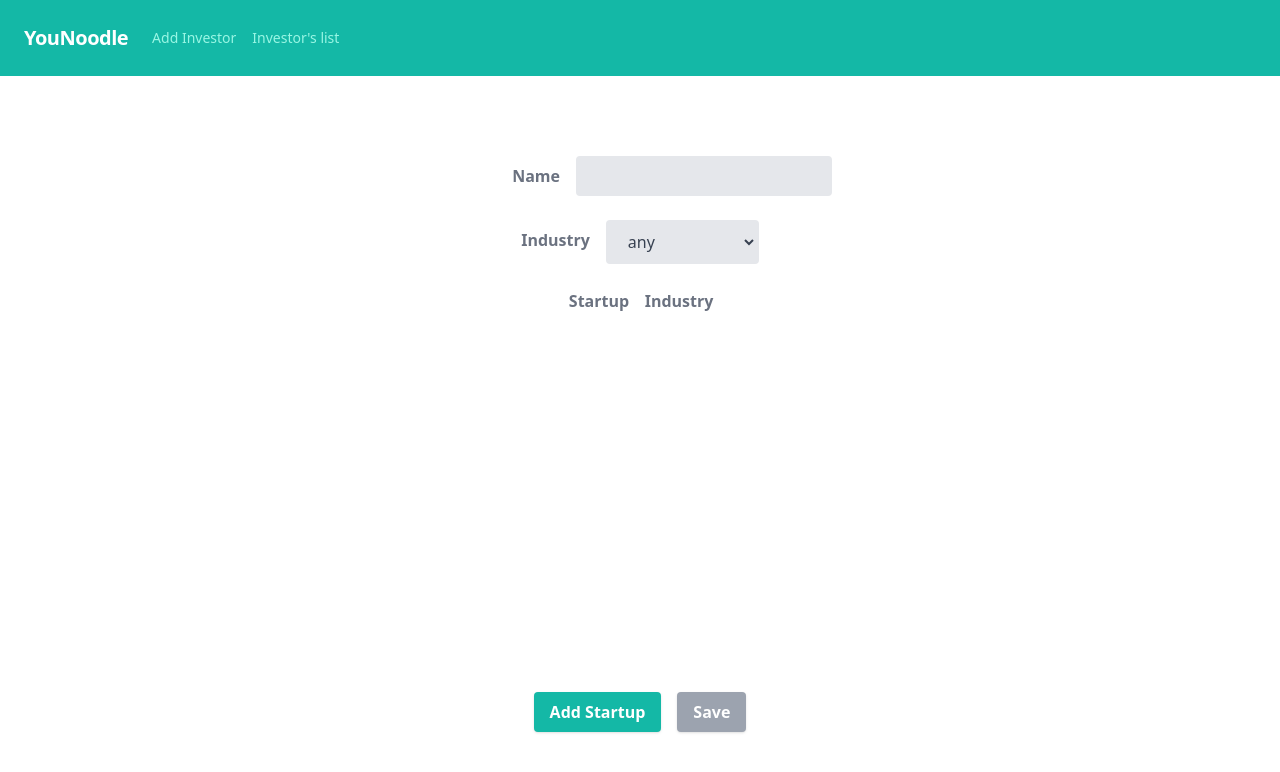
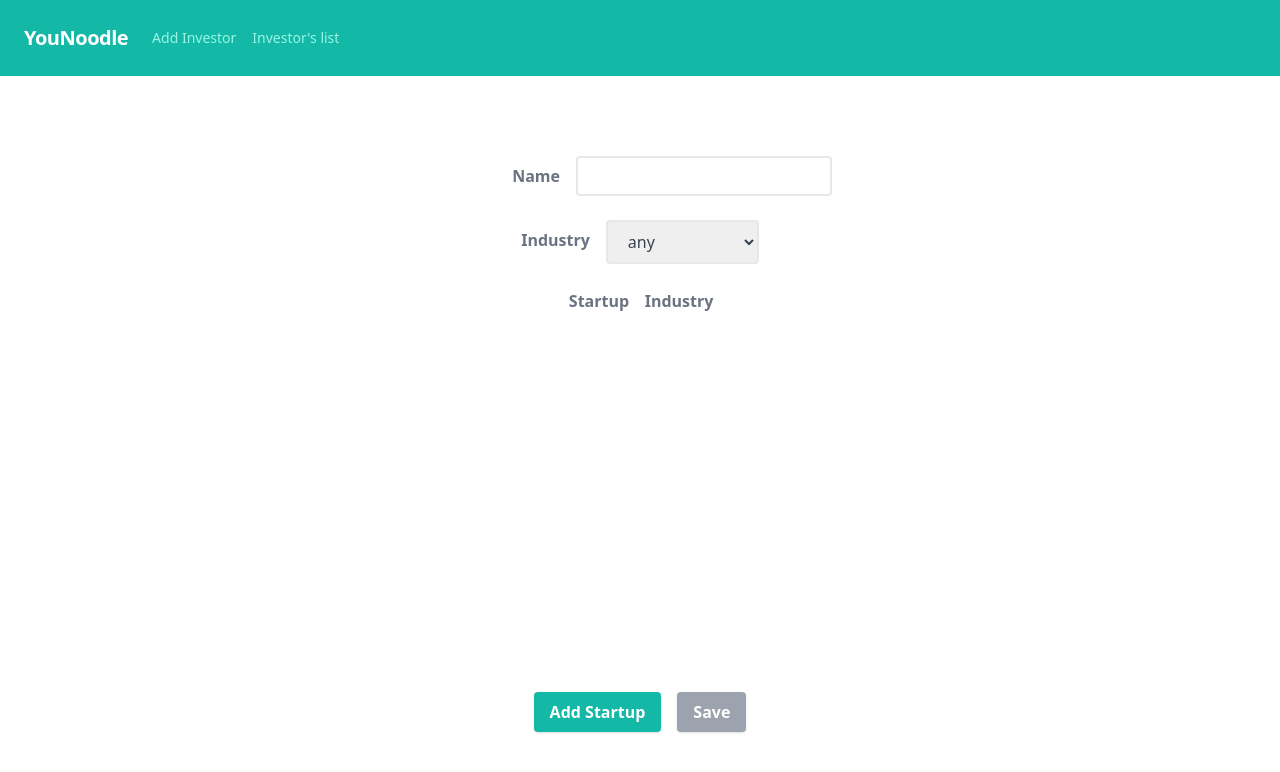
Before and after one commit to AlanVHz/younoodle, a React (Create React App) app: page /investor/new in a window 1280 px wide. Shown: the top 772 px of the page. Built offline with nearby package versions, Linux system fonts and the light colour scheme.

Commit message:
Input UI improvements

```diff
--- a/src/pages/Investor.tsx
+++ b/src/pages/Investor.tsx
@@ -141,7 +141,7 @@ function Investor() {
             </div>
             <div className='md:w-2/3'>
               <input
-                className='bg-gray-200 appearance-none border-2 border-gray-200 rounded w-full py-2 px-4 text-gray-700 leading-tight focus:outline-none focus:bg-white focus:teal-500'
+                className='appearance-none border-2 border-gray-200 rounded w-full py-2 px-4 text-gray-700 leading-tight focus:outline-none focus:bg-white focus:teal-500'
                 id='inline-full-name'
                 type='text'
                 value={investorsName}
@@ -171,7 +171,7 @@ function Investor() {
                     name='industry'
                     value={investorsIndustry}
                     onChange={handleIndustryChange}
-                    className='py-2 px-4 bg-gray-200 border-2 border-gray-200 rounded w-full text-gray-700 leading-tight focus:outline-none focus:bg-white focus:border-teal-500'
+                    className='py-2 px-4 border-2 border-gray-200 rounded w-full text-gray-700 leading-tight focus:outline-none focus:bg-white focus:border-teal-500'
                   >
                     {industryValues.map((industry) => {
                       return <option key={industry}>{industry}</option>;
```
